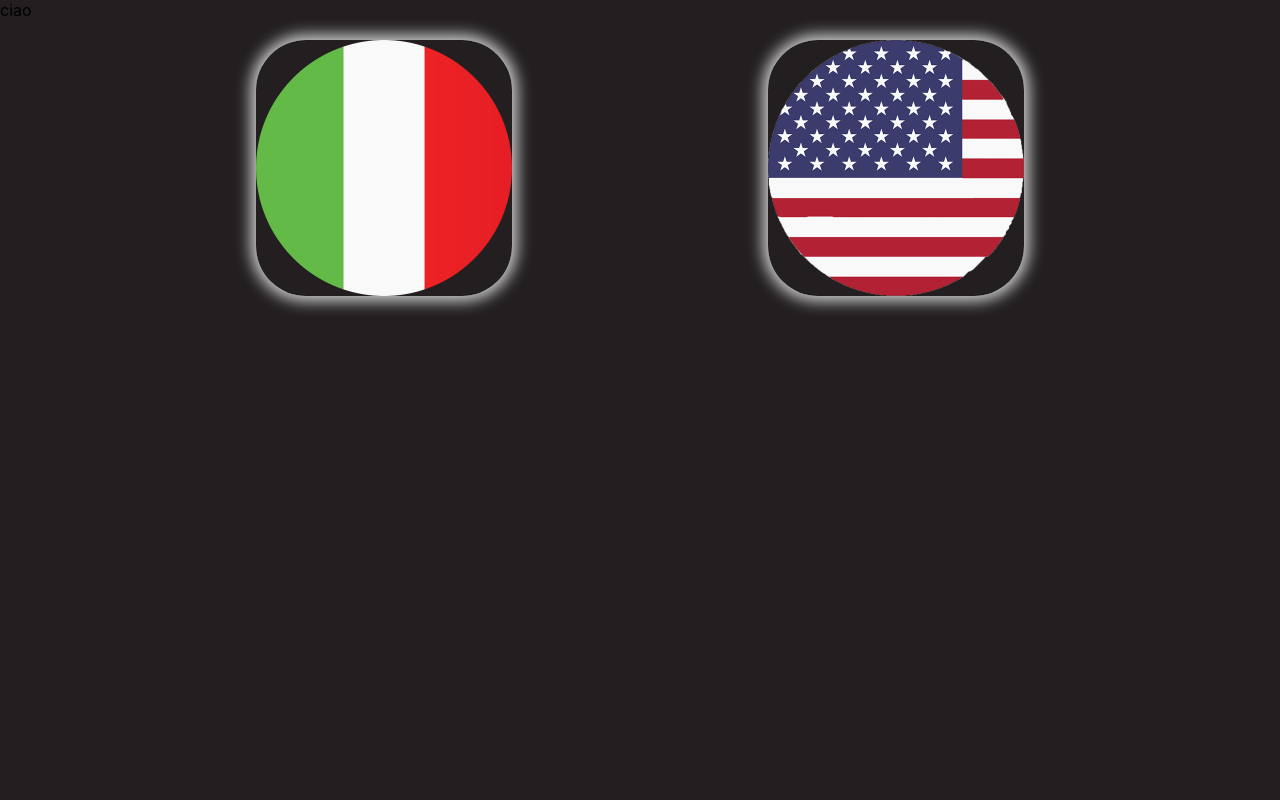
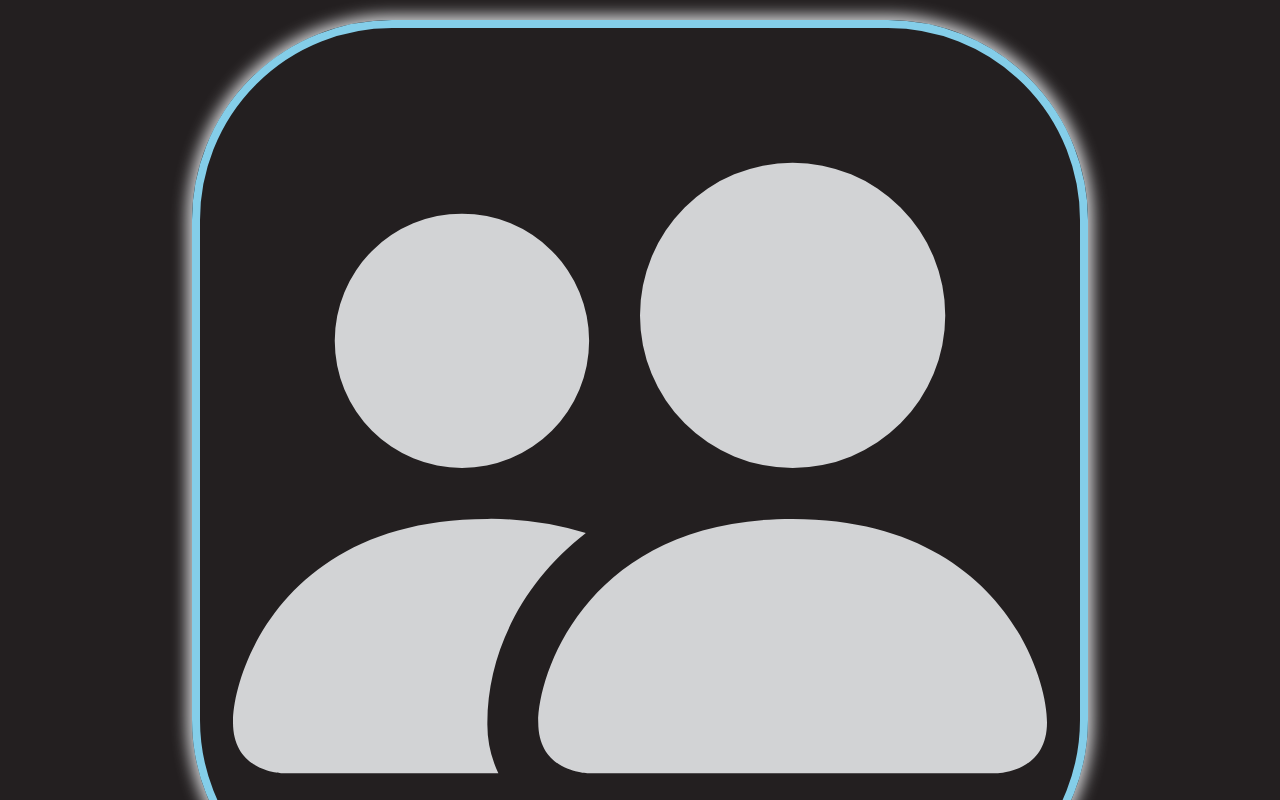
Before and after one commit to ChiaraZuccaro/links, a Next.js app: page /social in a window 1280 px wide. Shown: the top 800 px of the page. Built offline with nearby package versions, Linux system fonts and the light colour scheme; a web font is replaced by a local one.

Commit message:
feat: social page

```diff
--- a/components/DefaultLayout/styles.module.scss
+++ b/components/DefaultLayout/styles.module.scss
@@ -9,7 +9,7 @@
     .flags {
       width: 20%;
       span {
-        border-radius: 50px;
+        border-radius: 1000px;
         -webkit-box-shadow: 0px 0px 15px 5px $grigioChiaro;
         box-shadow: 0px 0px 15px 5px $grigioChiaro;
       }
--- /dev/null
+++ b/components/Social/social.jsx
@@ -0,0 +1,12 @@
+import styles from "./styles.module.scss";
+import { BsFillPeopleFill } from "react-icons/bs";
+
+export const Social = () => {
+  return (
+    <div className={styles.socialWrap}>
+      <div className={styles.socialLogo}>
+        <BsFillPeopleFill />
+      </div>
+    </div>
+  );
+};
--- /dev/null
+++ b/components/Social/styles.module.scss
@@ -0,0 +1,19 @@
+@import "../../styles/variables.scss";
+
+.socialWrap {
+  .socialLogo {
+    border: 8px $azzurro solid;
+    border-radius: 200px;
+    width: 70%;
+    padding: 33px;
+    -webkit-box-shadow: 0px 0px 15px 5px $grigioChiaro;
+    box-shadow: 0px 0px 15px 5px $grigioChiaro;
+    cursor: pointer;
+    color: $grigioChiaro;
+    margin: 20px auto;
+    svg {
+      width: 100%;
+      height: auto;
+    }
+  }
+}
--- a/pages/social/index.jsx
+++ b/pages/social/index.jsx
@@ -1,5 +1,7 @@
+import { Social } from "../../components/Social/social";
+
 const MySocial = () => {
-  return "ciao";
+  return <Social />;
 };
 
 export default MySocial;
--- a/styles/Home.module.scss
+++ b/styles/Home.module.scss
@@ -5,7 +5,7 @@
     width: 75%;
     margin: 20px auto;
     span {
-      border-radius: 330px;
+      border-radius: 1000px;
       -webkit-box-shadow: 0px 0px 15px 5px $grigioChiaro;
       box-shadow: 0px 0px 15px 5px $grigioChiaro;
     }
```
